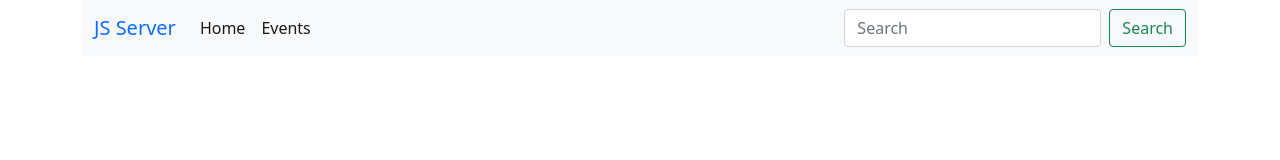
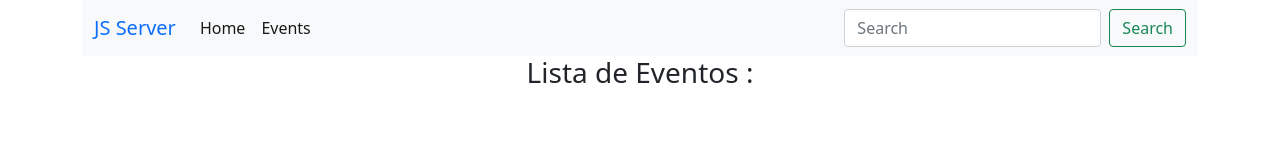
Before and after one commit to Valentinpujiulatorres/JS-asincrono-Api, a website: page src/index.html in a window 1280 px wide. Drawn offline with nearby package versions, Linux system fonts and the light colour scheme.

Commit message:
Update index

```diff
--- a/src/index.html
+++ b/src/index.html
@@ -37,6 +37,12 @@
 
     <!-- Body (Formulario de INDEX.html) -->
 
+    <div class=" text-center" id="DisplayContent">
+
+        <h3>Lista de Eventos :</h3>
+
+    </div>
+
 </body>
 
 </html>
```
